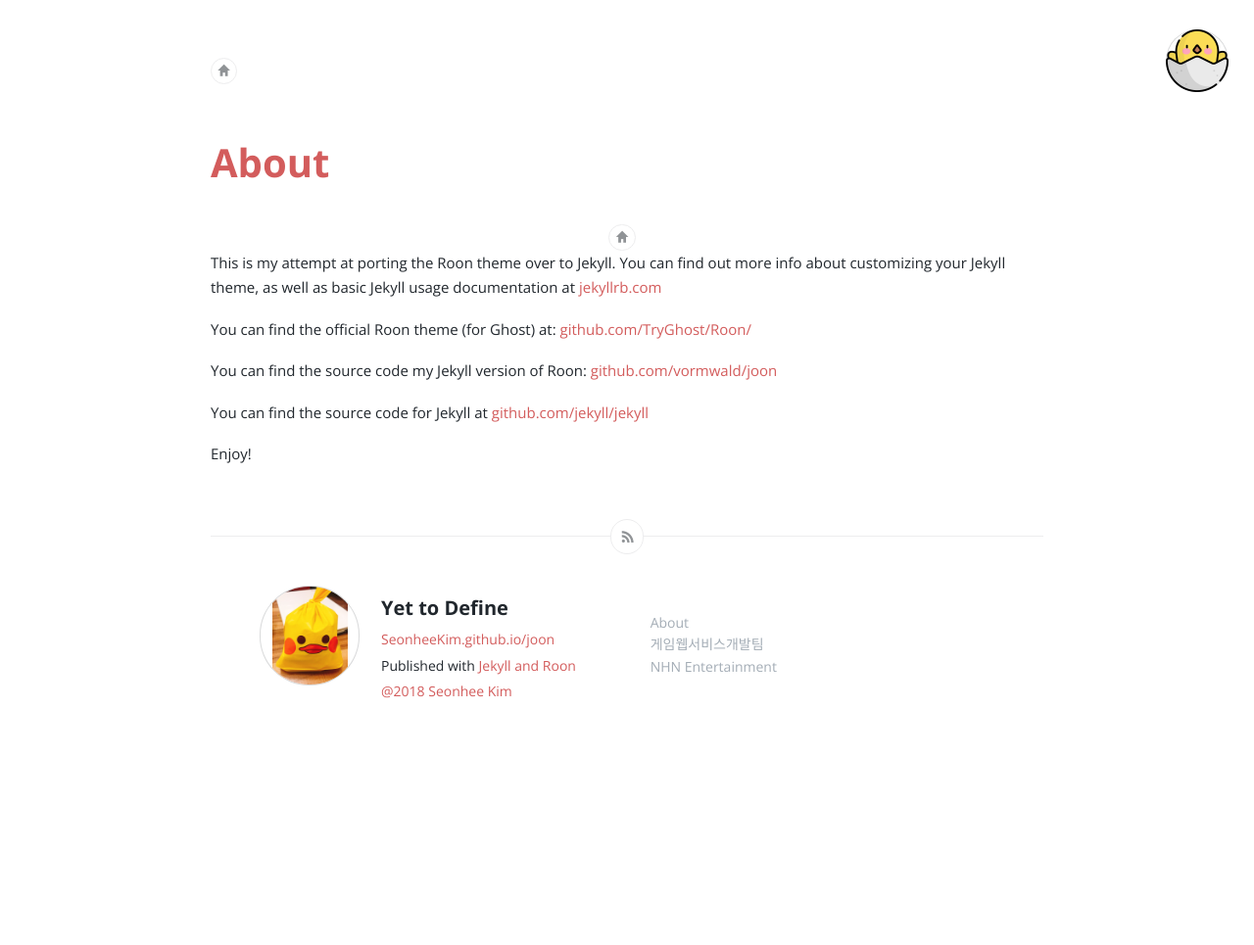
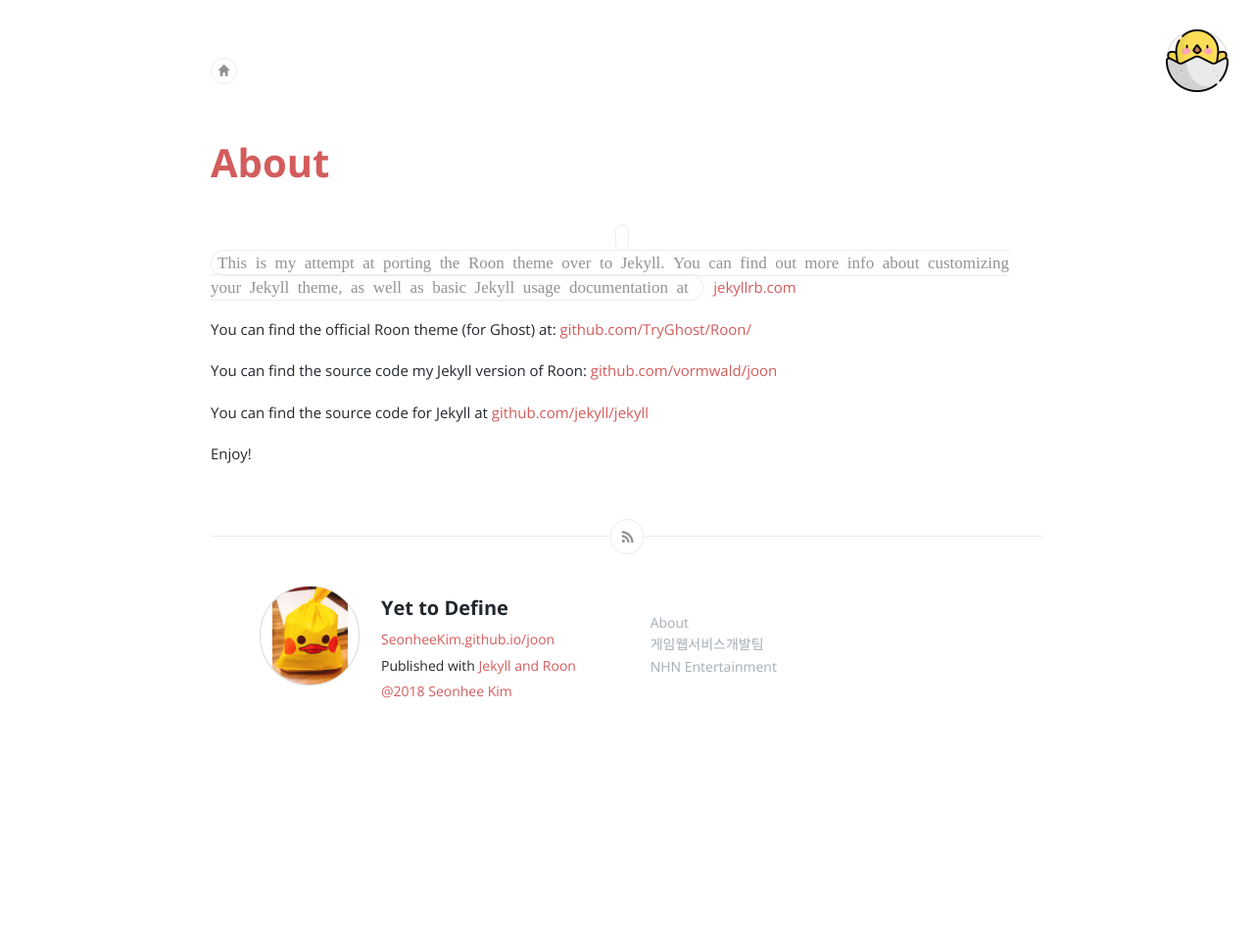
Before and after one commit to vormwald/joon, a Jekyll site: the page built from about.md, in a window 1280 px wide. Shown: the whole page at 98% size. Built offline with Jekyll 4.4.1, drawn with Linux system fonts in a browser that asks for light colours; Markdown is read by kramdown in place of the engine named in the settings; comment, search, counter and statistics services are not loaded.

Commit message:
add link

```diff
--- a/_layouts/page.html
+++ b/_layouts/page.html
@@ -18,8 +18,7 @@ comments: true
   </header>
 
   <div class="text">
-      <a href="{{ site.baseurl }}/" class="home_link">«</a>
-    {{ content }}
+      <a href="{{ site.baseurl }}/" class="home_link">{{ content }}</a>
   </div>
   <script id="dsq-count-scr" src="//yet-to-define.disqus.com/count.js" async></script>
   {% include footer.html %}
```
